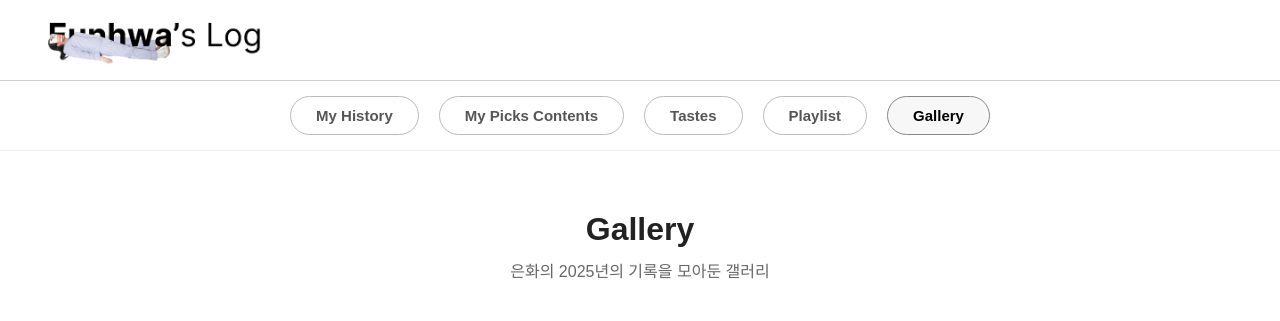
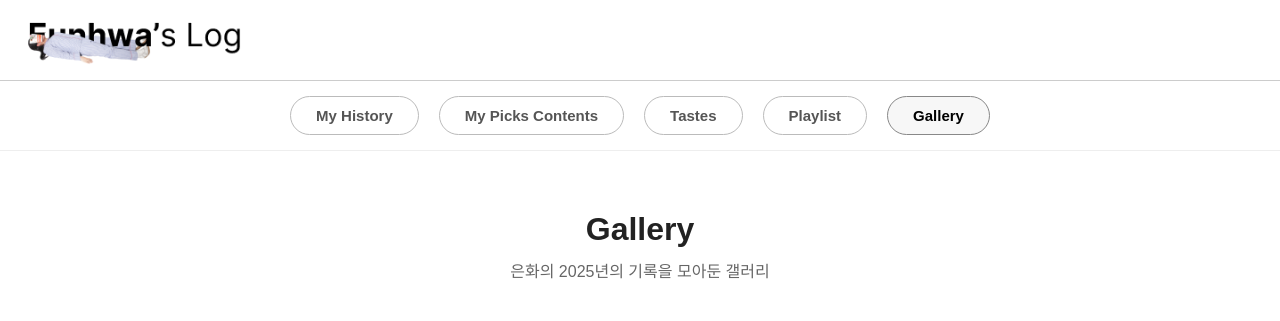
Before and after one commit to Eunhwa0311/Eunhwa0311_02.github.io, a plain HTML site: page Gallery.html in a window 1280 px wide. Shown: the top 321 px of the page. Drawn offline with Linux system fonts and the light colour scheme.

Commit message:
Gallery.html

```diff
--- a/Gallery.html
+++ b/Gallery.html
@@ -14,7 +14,7 @@
 
         header {
             width: 100%;
-            padding: 15px 40px;
+            padding: 15px 20px;
             border-bottom: solid 1px #cccccc;
             text-align: left;
         }
```
